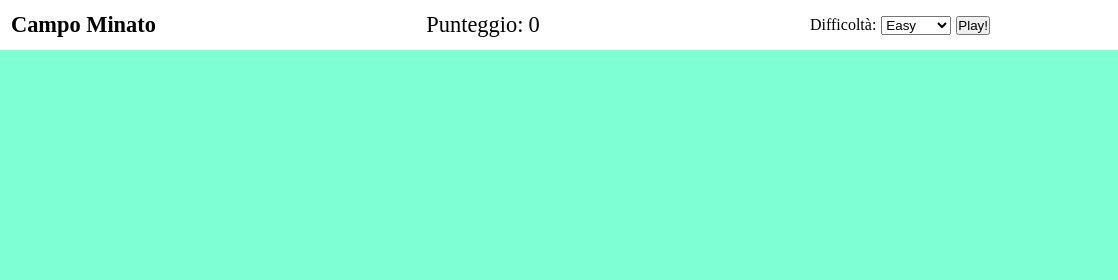
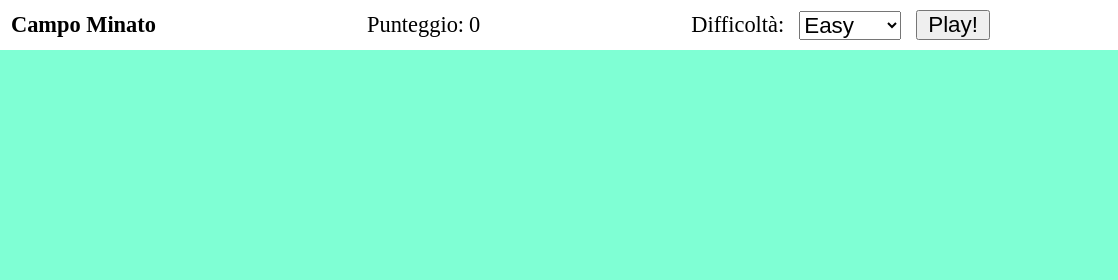
Before and after one commit to AlessandraMarusi/js-campominato-dom, a plain HTML site: page index.html in a window 1280 px wide. Shown: the top 280 px of the page, 162-1280 px from the left. Drawn offline with Linux system fonts and the light colour scheme.

Commit message:
style header sizes fixed

```diff
--- a/css/style.css
+++ b/css/style.css
@@ -14,13 +14,15 @@
     display: flex;
     align-items: center;
     gap: 5px;
-}
-.headerScore {
     font-size: 1.4rem;
 }
-h1 {
+
+h1, header select, #play {
     font-size: 1.4rem;
-    padding-left: 10px;
+    margin-left: 10px;
+}
+#play {
+    padding: 0 10px;
 }
 .headerLeft img {
     height: 30px;
```
